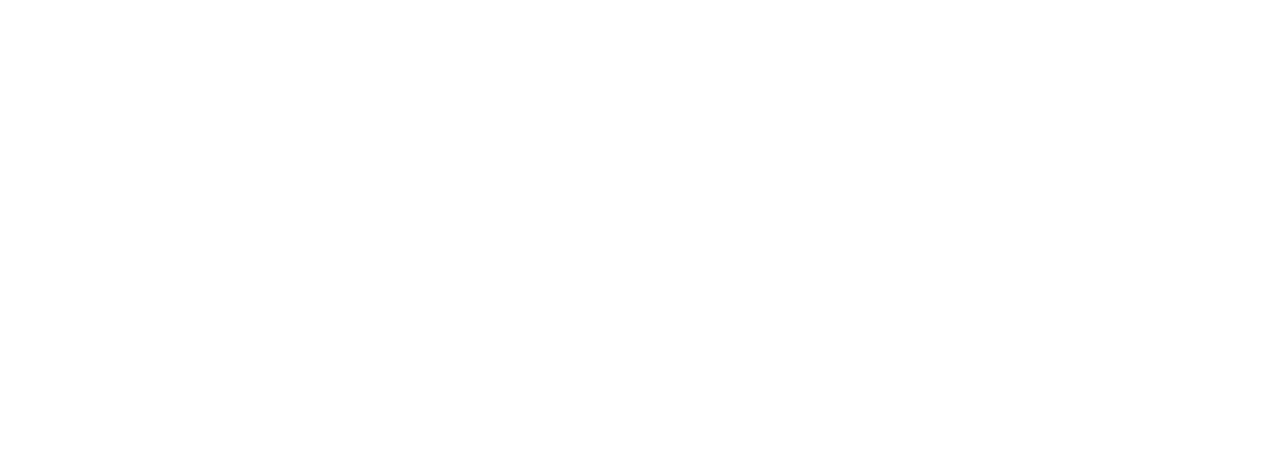
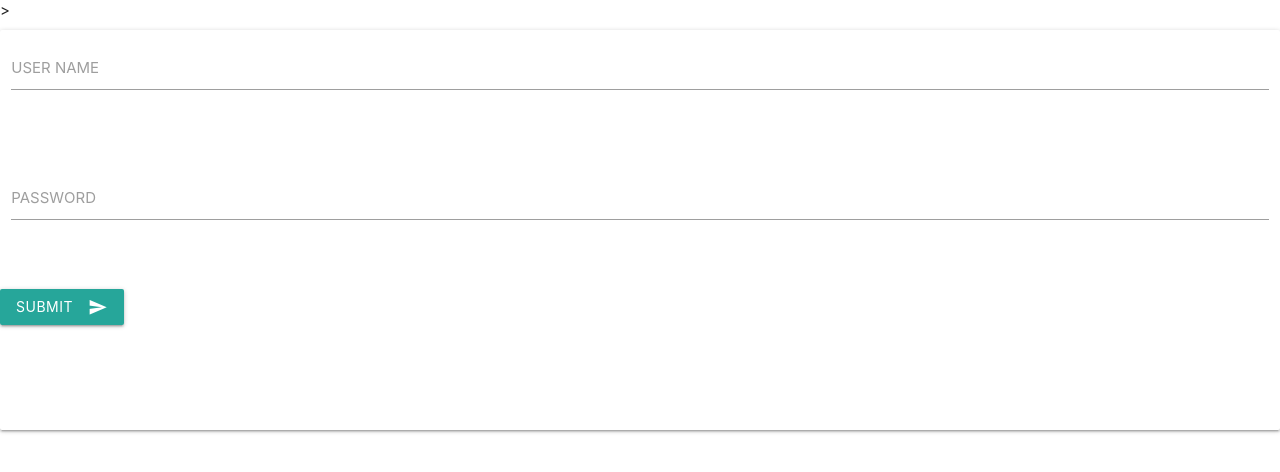
Before and after one commit to Team-CBD/big-reel, a plain HTML site: page logIn.html in a window 1280 px wide. Drawn offline with nearby package versions, Linux system fonts and the light colour scheme.

Commit message:
materialize

```diff
--- a/logIn.html
+++ b/logIn.html
@@ -1,6 +1,7 @@
 <!DOCTYPE html>
-<html>
+<html lang="en">
   <head>
+      <meta charset="UTF-8">>
     <!--Import Google Icon Font-->
     <link href="https://fonts.googleapis.com/icon?family=Material+Icons" rel="stylesheet">
     <!--Import materialize.css-->
@@ -11,7 +12,32 @@
   </head>
 
   <body>
+    <div class="card medium">
+        <div class="row">
+            <form class="col s12">
+              <div class="row">
+                <div class="input-field col s12">
+                  <textarea id="textarea1" class="materialize-textarea"></textarea>
+                  <label for="textarea1">USER NAME</label>
+                </div>
+              </div>
+            </form>
+          </div>
 
+          <div class="row">
+            <form class="col s12">
+              <div class="row">
+                <div class="input-field col s12">
+                  <textarea id="textarea1" class="materialize-textarea"></textarea>
+                  <label for="textarea1">PASSWORD</label>
+                </div>
+              </div>
+            </form>
+          </div>
+          <button class="btn waves-effect waves-light" type="submit" name="action">Submit
+            <i class="material-icons right">send</i>
+          </button>
+    </div>
     <!--JavaScript at end of body for optimized loading-->
     <script type="text/javascript" src="js/materialize.min.js"></script>
   </body>
```
Also changed, not shown: activity.html (+3 -0 lines).
